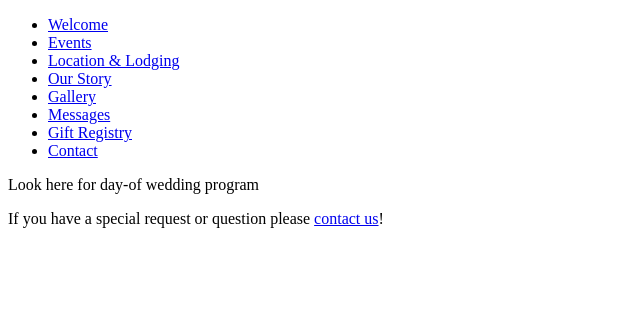
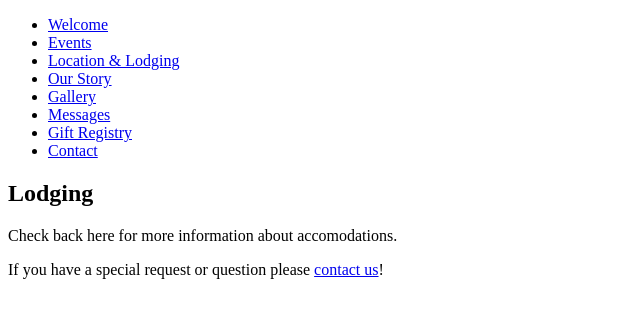
Before and after one commit to chrisgilmerproj/wedding, a Django app: template project/templates/location.html in a window 1280 px wide. Shown: the top 318 px of the page, without its empty margins (0-640 px from the left). Run offline with Django 3.2, Linux system fonts and the light colour scheme; the template is opened without the code that fills it, so the values that code supplies are empty; some libraries are stand-ins or nearby versions.

Commit message:
Added lodging to the wedding app

```diff
--- a/project/templates/location.html
+++ b/project/templates/location.html
@@ -1,7 +1,18 @@
 {% extends "base.html" %}
 
-{% block title %}Wedding Day Program{% endblock title %}
+{% block title %}Lodging{% endblock title %}
 
 {% block content %}
-Look here for day-of wedding program
+	<h2>Lodging</h2>
+
+	{% if wedding.lodging_set.all %}
+	<p>We have set up the following accomodations:</p>
+	<ul>
+	{% for lodge in wedding.lodging_set.all %}
+	<li>{{lodge.name}}</li>
+	{% endfor %}
+	</ul>
+	{% else %}
+	<p>Check back here for more information about accomodations.</p>
+	{% endif %}
 {% endblock %}
```
Also changed, not shown: project/apps/weddings/admin.py (+6 -1 lines), project/apps/weddings/models.py (+22 -0 lines).
